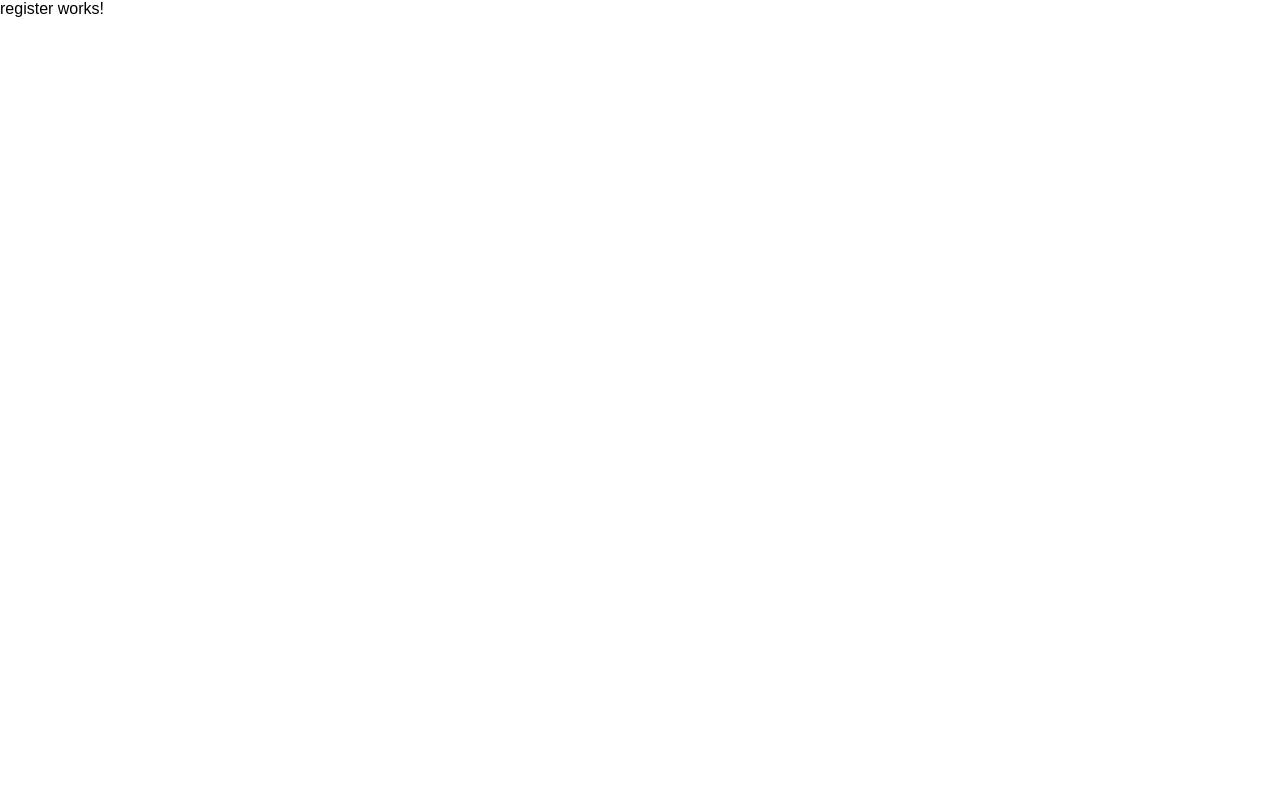
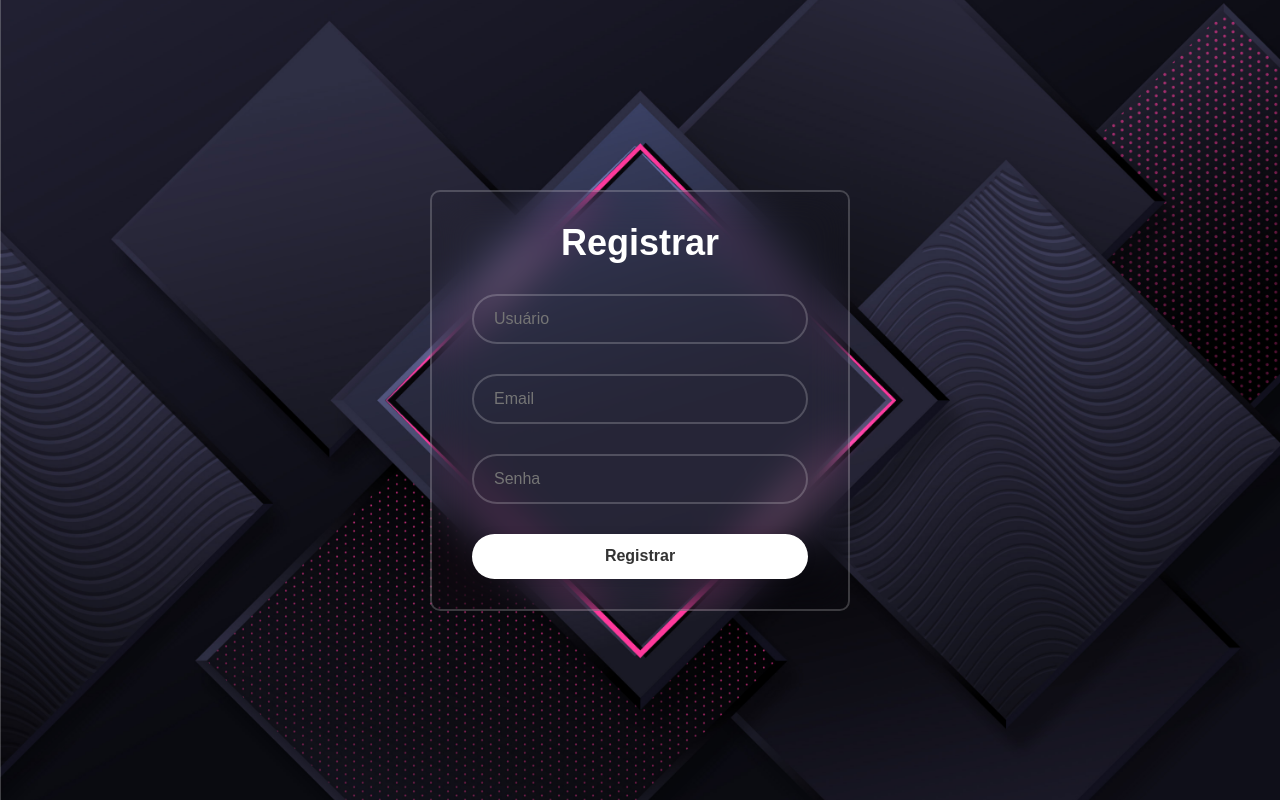
Before and after one commit to jottaveDev/projeto-a3, an Angular app in the folder front/: page /register in a window 1280 px wide. Built offline with nearby package versions, Linux system fonts and the light colour scheme.

Commit message:
Criar tela de registro

```diff
--- a/front/src/app/pages/register/register.component.css
+++ b/front/src/app/pages/register/register.component.css
@@ -0,0 +1,86 @@
+.conteiner {
+    display: flex;
+    justify-content: center;
+    align-items: center;
+    min-height: 100vh;
+    background: url("../../../assets/fundo.jpg") no-repeat;
+    background-size: cover;
+    background-position: center;
+  }
+
+  .embrulho {
+    width: 420px;
+    background: transparent;
+    border: 2px solid rgba(255, 255, 255, 0.2);
+    backdrop-filter: blur(20px);
+    color: #fff;
+    border-radius: 10px;
+    padding: 30px 40px;
+  }
+
+  .embrulho h1 {
+    font-size: 36px;
+    text-align: center;
+  }
+
+  .embrulho .caixa-texto {
+    width: 100%;
+    height: 50px;
+    margin: 30px 0;
+  }
+
+  .caixa-texto input {
+    width: 100%;
+    height: 100%;
+    background: transparent;
+    border: none;
+    outline: none;
+    border: 2px solid rgba(255, 255, 255, 0.2);
+    border-radius: 40px;
+    font-size: 16px;
+    color: #fff;
+    padding: 20px 45px 20px 20px;
+  }
+
+  .caixa-texto input ::placeholder {
+    color: #fff;
+  }
+
+  .caixa-texto i {
+    position: absolute;
+    right: 20px;
+    top: 50%;
+    transform: translateY(-50%);
+    font-size: 20px;
+  }
+
+  .embrulho button {
+    width: 100%;
+    height: 45px;
+    background: #fff;
+    border: none;
+    outline: none;
+    border-radius: 40px;
+    box-shadow: 0 0 10px rgba(0, 0, 0, 0.1);
+    cursor: pointer;
+    font-size: 16px;
+    color: #333;
+    font-weight: 600;
+  }
+
+  .embrulho .link-resgistro {
+    font-size: 14.5px;
+    text-align: center;
+    margin: 20px 0 15px;
+  }
+
+  .link-resgistro p a {
+    color: #fff;
+    text-decoration: none;
+    font-weight: 600;
+    cursor: pointer;
+  }
+
+  .link-resgistro p a:hover {
+    text-decoration: underline;
+  }
--- a/front/src/app/pages/register/register.component.html
+++ b/front/src/app/pages/register/register.component.html
@@ -1 +1,17 @@
-<p>register works!</p>
+<div class="conteiner">
+    <div class="embrulho">
+        <form action="">
+            <h1>Registrar</h1>
+            <div class="caixa-texto">
+                <input type="text" placeholder="Usuário" required>
+            </div>
+            <div class="caixa-texto">
+                <input type="Email" placeholder="Email" required>
+            </div>
+            <div class="caixa-texto">
+                <input type="password" placeholder="Senha" required>
+            </div>
+            <button>Registrar</button>
+                   </form>
+    </div>
+</div>
```
